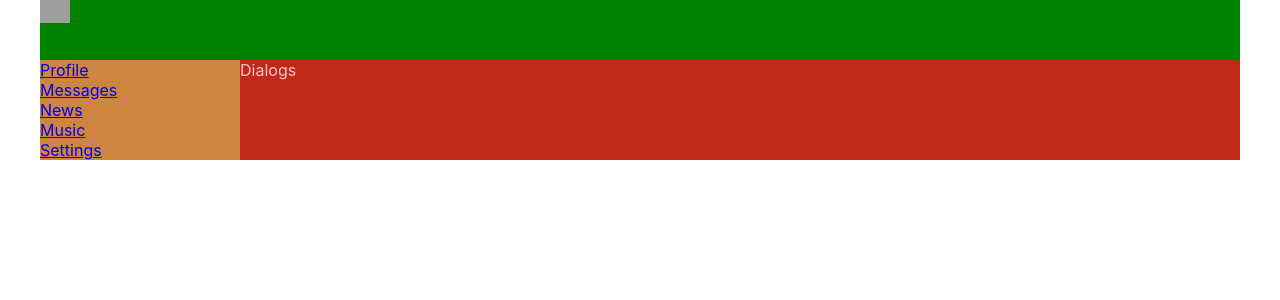
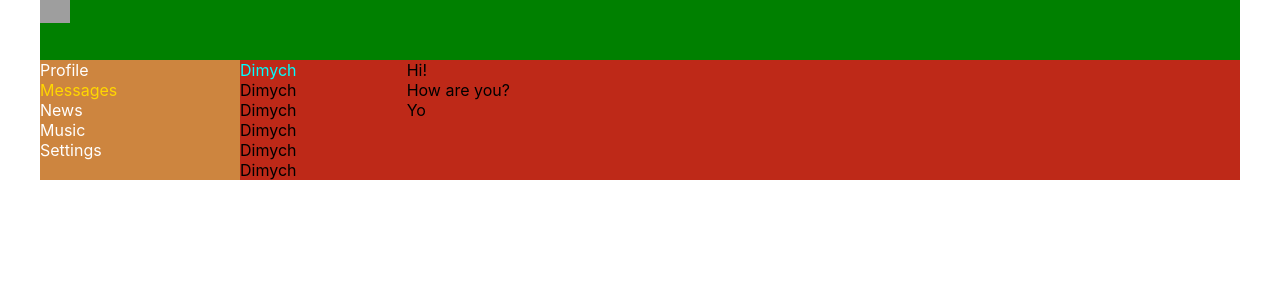
Before and after one commit to Evgeny-Chabrovsky/The-Social-Network, a React (Create React App) app: page /dialogs in a window 1280 px wide. Shown: the top 300 px of the page. Built offline with nearby package versions, Linux system fonts and the light colour scheme; grey boxes are pictures that could not be loaded.

Commit message:
Exercise 20

```diff
--- a/src/App.js
+++ b/src/App.js
@@ -15,17 +15,11 @@ const App = () => {
       <Header />
       <Navbar />
       <div class="app-wrapper-content">
-        {/* <Dialogs/> */}
-
-        {/* <Profile /> */}
         <Route path="/dialogs"><Dialogs/></Route>
         <Route path="/profile"><Profile/></Route>
         <Route path="/news"><News/></Route>
         <Route path="/music"><Music/></Route>
         <Route path="/settings"><Settings/></Route>
-
-
-
       </div>
     </div>
     </Router>
--- a/src/components/Dialogs/Dialogs.jsx
+++ b/src/components/Dialogs/Dialogs.jsx
@@ -2,7 +2,23 @@ import React from "react";
 import style from "./Dialogs.module.css";
 
 const Dialogs = () => {
-  return <div className={style.color}>Dialogs</div>;
+  return (
+    <div className={style.dialogs}>
+      <div className={style.dialogsItems}>
+        <div className={style.dialog + " " + style.active}>Dimych</div>
+        <div className={style.dialog}>Dimych</div>
+        <div className={style.dialog}>Dimych</div>
+        <div className={style.dialog}>Dimych</div>
+        <div className={style.dialog}>Dimych</div>
+        <div className={style.dialog}>Dimych</div>
+      </div>
+      <div className={style.messages}>
+        <div className={style.message}>Hi!</div>
+        <div className={style.message}>How are you?</div>
+        <div className={style.message}>Yo</div>
+      </div>
+    </div>
+  );
 };
 
 export default Dialogs;
--- a/src/components/Dialogs/Dialogs.module.css
+++ b/src/components/Dialogs/Dialogs.module.css
@@ -1,3 +1,17 @@
 .color {
   color: pink;
 }
+.dialogs {
+  display: grid;
+  grid-template-columns: 2fr 10fr;
+}
+.dialogsItems {
+}
+.dialogsItems .active {
+  color: cyan;
+}
+.dialog {
+}
+.messages .message {
+  /* background: green; */
+}
--- a/src/components/Navbar/Navbar.js
+++ b/src/components/Navbar/Navbar.js
@@ -1,22 +1,23 @@
+import { NavLink } from "react-router-dom";
 import style from "./Navbar.module.css";
 
 const Navbar = () => {
   return (
     <nav className={style.nav}>
       <div className={style.item}>
-        <a href="/profile">Profile</a>
+        <NavLink to="/profile" activeClassName = {style.active}>Profile</NavLink>
       </div>
       <div className={style.item}>
-        <a href="/dialogs">Messages</a>
+        <NavLink to="/dialogs" activeClassName = {style.active}>Messages</NavLink>
       </div>
       <div className={`${style.item} ${style.active}`}>
-        <a href="/news">News</a>
+        <NavLink to="/news" activeClassName = {style.active}>News</NavLink>
       </div>
       <div className={style.item}>
-        <a href="/music">Music</a>
+        <NavLink to="/music" activeClassName = {style.active}>Music</NavLink>
       </div>
       <div className={style.item}>
-        <a href="/settings">Settings</a>
+        <NavLink to="/settings" activeClassName = {style.active}>Settings</NavLink>
       </div>
     </nav>
   );
--- a/src/components/Navbar/Navbar.module.css
+++ b/src/components/Navbar/Navbar.module.css
@@ -3,9 +3,10 @@
   background-color: peru;
 }
 
-.item {
+.item a {
   color: white;
+  text-decoration: none;
 }
-.item.active {
+.item .active {
   color: gold;
 }
```
Also changed, not shown: 1 other file (tests, documents, lock files or other folders).
